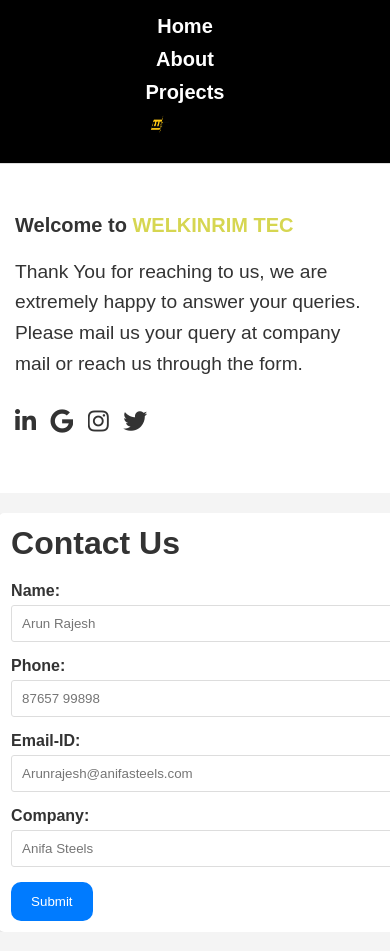
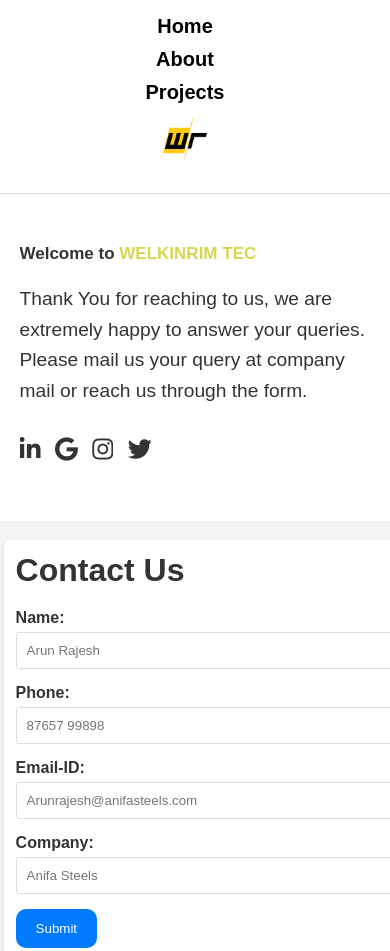
Before and after one commit to PragatheeshwarS/welkinrim, a plain HTML site: page index.html in a window 390 px wide. Shown: the top 951 px of the page. Drawn offline with Linux system fonts and the light colour scheme; a script that the page names is missing.

Commit message:
Update style.css

```diff
--- a/style.css
+++ b/style.css
@@ -14,7 +14,7 @@ body {
 }
 
 header {
-    background-color: #000000;
+    background-color: #ffffff;
     padding: 15px 0;
     border-bottom: 1px solid #ddd;
 }
@@ -39,9 +39,9 @@ header {
 }
 
 .container {
-    max-width: 1200px;
+    max-width: 100vw;
     margin: 0 auto;
-    padding: 0 15px;
+    padding: 0 5vw;
 }
 
 .write{
@@ -58,6 +58,7 @@ nav ul {
     margin: 0;
     padding: 0;
     text-align: center;
+    overflow: hidden;
 }
 
 nav li {
@@ -67,7 +68,7 @@ nav li {
 
 nav a {
     text-decoration: none;
-    color: #ffffff;
+    color: #000000;
     font-weight: bold;
     font-size: 20px;
     transition: color 0.3s ease;
@@ -78,13 +79,12 @@ nav a:hover {
 }
 
 .logo {
-    float: right;
-    margin-right: 18vw;
-    margin-top: -5.5vw;
+    transform: translateY(15px);
+    overflow: hidden;
 }
 
 .logo img {
-    max-height: 5vw;
+    max-height: 50px;
 }
 
 .intro {
@@ -175,6 +175,11 @@ nav a:hover {
     background-color: #0056b3;
 }
 
+/* .download{
+    text-decoration: none;
+    color: white;
+} */
+
 footer {
     padding: 20px 0;
     background-color: #333;
@@ -186,6 +191,9 @@ footer {
 
 @media (max-width: 768px) {
 
+    *{
+        overflow-x: hidden;
+    }
     .this-is-background{
         display: none;
     }
@@ -198,15 +206,15 @@ footer {
         margin-bottom: 10px;
     }
 
-    .logo {
-        float: none;
-        text-align: center;
-        margin-top: 10px;
+    .intro h2{
+        font-size: 17px;
     }
 
-    .intro h2{
-        font-size: 20px;
+    .logo {
+        transform: translateY(0px);
+        overflow: hidden;
     }
+
     .contact-form {
         width: 100vw;
     }
```
